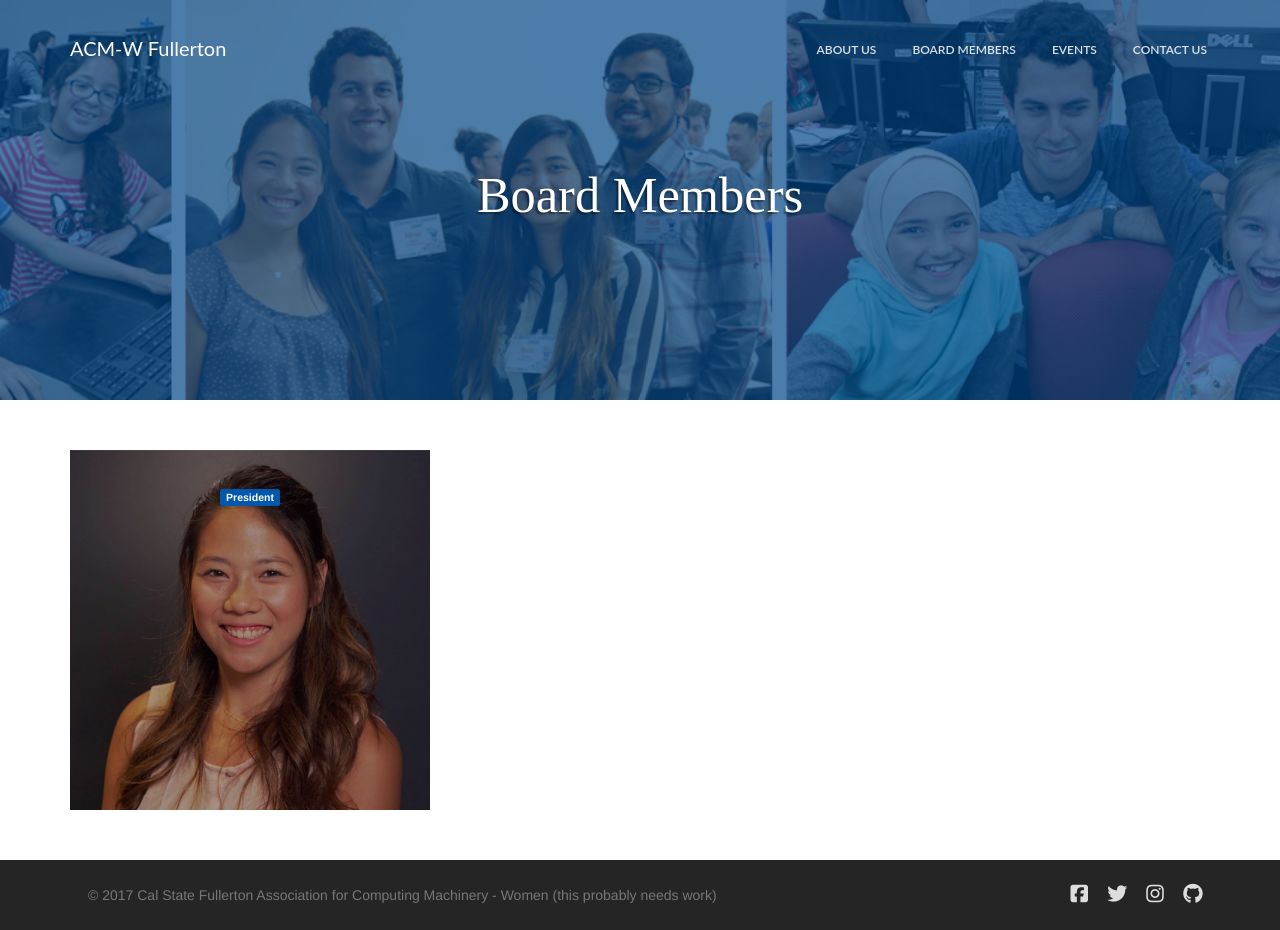
After one commit to ACM-W/ACMW-refresh, a Flask app: page /board in a window 1280 px wide. The commit adds this page. Run offline with Flask 2, Linux system fonts and the light colour scheme; some libraries are stand-ins or nearby versions; some web fonts are replaced.

Commit message:
abstracted the splash banner, made skeleton for events and members

```diff
--- a/app.py
+++ b/app.py
@@ -1,4 +1,4 @@
-from flask import Flask, render_template
+from flask import Flask, render_template, url_for
 
 import os
 
@@ -10,7 +10,20 @@
 
 @app.route('/about')
 def about():
-    return render_template('about.html')
+    return render_template('about.html', bannerurl=url_for('static', filename='img/ACMWBackground.png'), title='About Us')
+
+@app.route('/board')
+def members():
+    return render_template('members.html', bannerurl=url_for('static', filename='img/ACMWBackground.png'), title='Board Members')
+
+@app.route('/events')
+def events_home():
+    return render_template('events/index.html', bannerurl=url_for('static', filename='img/TITANS-scenic.jpg'), title='Events')
+
+@app.route('/contact')
+def contact_us():
+    return render_template('contact.html')
+
 
 @app.cli.command('sass-compile')
 def sass_compile():
--- a/static/css/style.css
+++ b/static/css/style.css
@@ -35,6 +35,15 @@
 .project h1 {
   text-shadow: 2px 2px 6px #002b54;
 }
+.project-board-member .over-area h2{
+  opacity: 0;
+  -moz-transition: background-color 0.5s, opacity 0.5s 0.15s, -moz-transform 0.5s 0.15s;
+  -webkit-transition: background-color 0.5s, opacity 0.5s 0.15s, -webkit-transform 0.5s 0.15s;
+  transition: background-color 0.5s, opacity 0.5s 0.15s, transform 0.5s 0.15s;
+}
+.project-board-member .over-area:hover h2{
+  opacity: 1;
+}
 .project .over-area {
   background: rgba(0,0,0, 0.25);
 }
--- /dev/null
+++ b/templates/banner.html
@@ -0,0 +1,11 @@
+<!doctype html>
+<div class="section section-header section-header-small">
+  <div class="parallax filter filter-color-blue">
+    <div class="image" style="background-image: url({{ bannerurl }});"></div>
+  </div>
+  <div class="container">
+    <div class="content">
+      <h1>{{ title }}</h1>
+    </div>
+  </div>
+</div>
--- /dev/null
+++ b/templates/members.html
@@ -0,0 +1,53 @@
+<!doctype html>
+{% extends "base.html" %}
+{% block content %}
+{% include "banner.html" %}
+<div class="section">
+  <div class="container">
+    <div class="row">
+      <div class="col-sm-6 col-md-4">
+        <div class="project project-board-member">
+          <img src="{{ url_for('static', filename='img/staff/marianne.jpg') }}" alt="Marianne" />
+          <div class="over-area" >
+            <div class="content">
+              <span class="label label-info label-fill">President</span>
+              <h2>Marianne Tolentino</h2>
+              <p>Why do java programmers wear classes? Because they can't C#!</p>
+              <span>
+                <a class="btn btn-social btn-facebook btn-simple" href="#">
+                  <i class="fa fa-facebook-square" aria-role="facebook icon"></i>
+                </a>
+                <a class="btn btn-social btn-twitter btn-simple" href="#">
+                  <i class="fa fa-twitter" aria-role="twitter icon"></i>
+                </a>
+                <a class="btn btn-social btn-instagram btn-simple" href="#">
+                  <i class="fa fa-instagram" aria-role="instagram icon"></i>
+                </a>
+                <a class="btn btn-social btn-github btn-simple" href="#">
+                  <i class="fa fa-github" aria-role="github icon"></i>
+                </a></span>
+              </div>
+            </div>
+          </div>
+        </div>
+        <div class="col-sm-6 col-md-4">
+          <div class="project">
+
+          </div>
+        </div>
+        <div class="col-sm-4">
+          <div class="project">
+
+
+          </div>
+        </div>
+        <div class="col-sm-4">
+          <div class="project">
+
+          </div>
+        </div>
+      </div>
+    </div>
+  </div>
+
+  {% endblock %}
--- a/templates/nav.html
+++ b/templates/nav.html
@@ -10,7 +10,7 @@
     <div class="collapse navbar-collapse">
       <ul class="nav navbar-nav navbar-right navbar-uppercase">
         <li><a href="/about">About Us</a></li>
-        <li><a href="/staff">Member Portfolios</a></li>
+        <li><a href="/board">Board Members</a></li>
         <li><a href="/events">Events</a></li>
         <li><a href="/contact">Contact Us</a></li>
       </ul>
```
Also changed, not shown: templates/events/index.html (+20 -1 lines), static/img/staff/16STEM-195.jpg (added).
